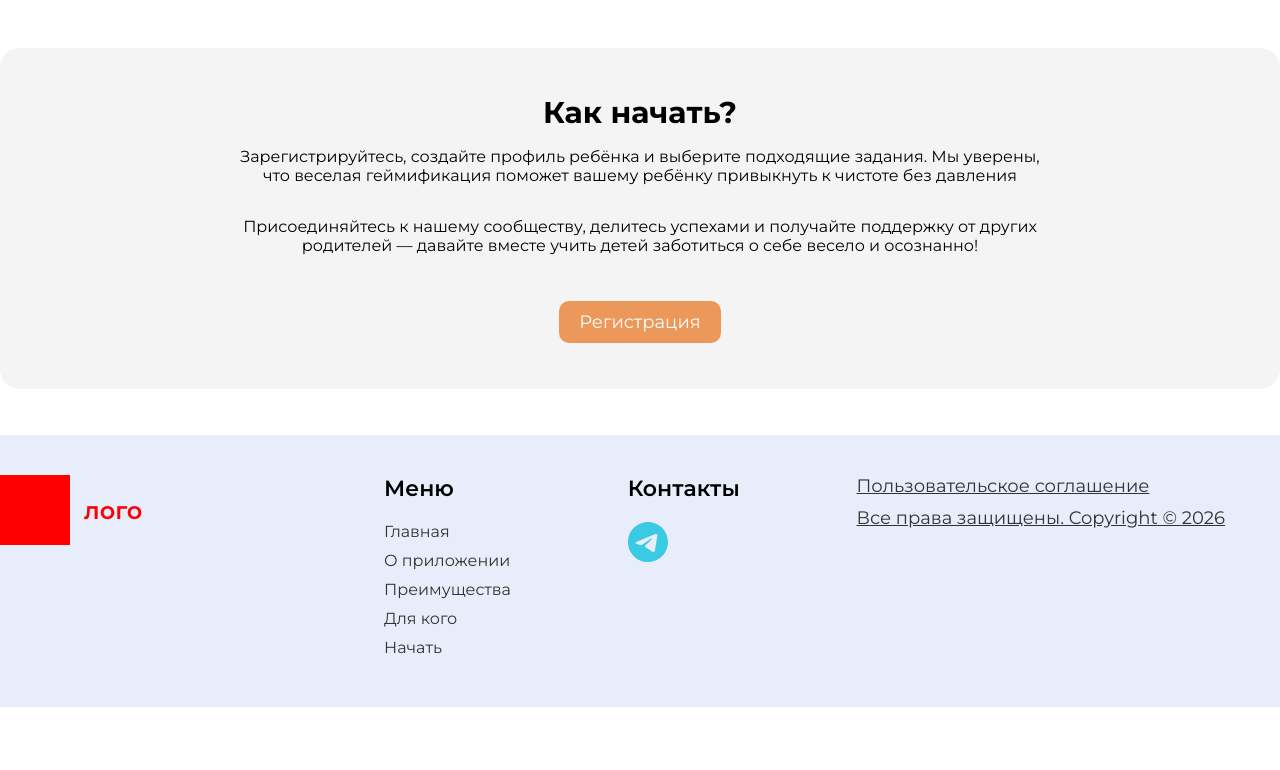
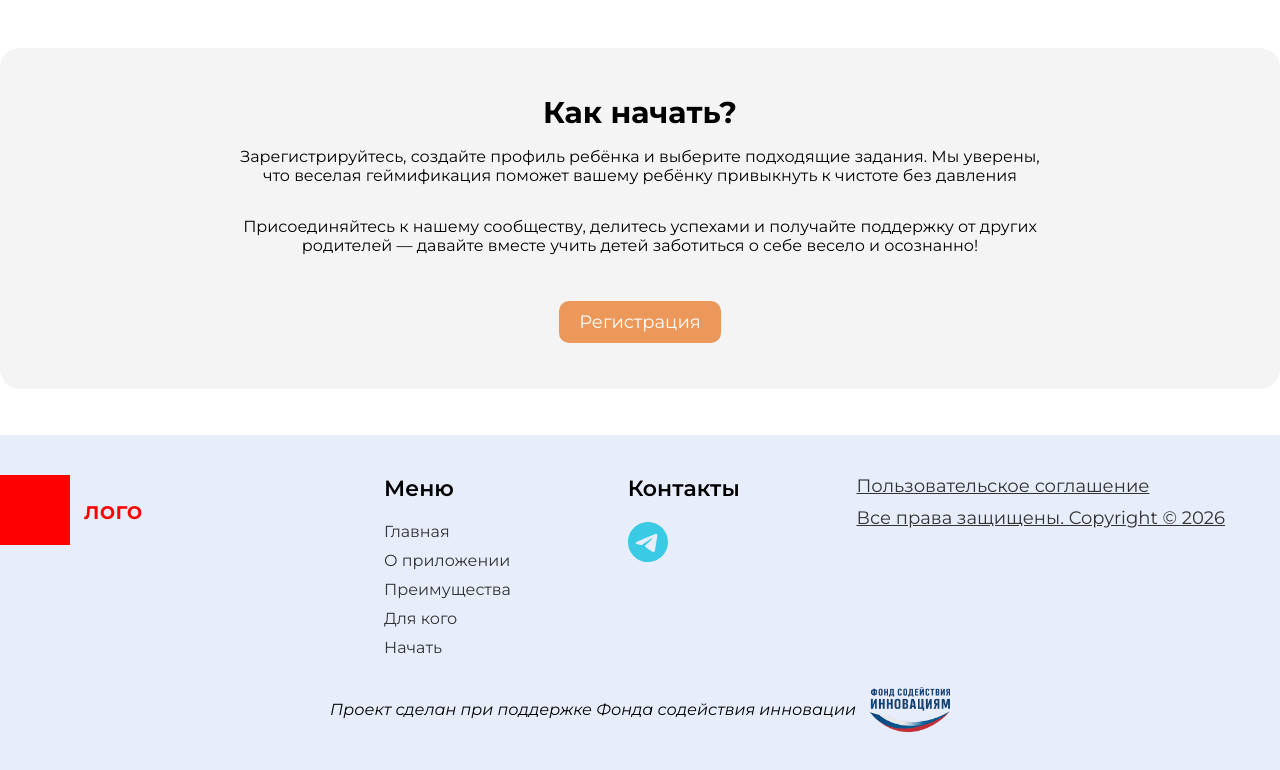
Before and after one commit to qqwerrtyz/chistulya_frontend, a Next.js app: page / in a window 1280 px wide. Shown: the part 2109-2879 px from the top of the page. Before the commit the page ends 2816 px from the top, so only its background shows below. Built offline with nearby package versions, Linux system fonts and the light colour scheme.

Commit message:
допилил лендинг

```diff
--- a/src/components/landing/footerLanding/FooterLanding.jsx
+++ b/src/components/landing/footerLanding/FooterLanding.jsx
@@ -37,9 +37,9 @@ export default function FooterLanding() {
                     <div className={`${styles.footerItem} ${styles.footerItem2}`}>
                         <span className={styles.footerItemTitle}>Контакты</span>
                         <div className={styles.footerSubitems}>
-                            <Link href={"#"} className={styles.footerSubitemImgWrapper}>
+                            <a href={"https://t.me/Qqwerrtyz"} className={styles.footerSubitemImgWrapper}>
                                 <Image width={100} height={100} src={icons.telegram} className={styles.footerSubitemImg}/>
-                            </Link>
+                            </a>
 
                         </div>
                     </div>
@@ -53,6 +53,12 @@ export default function FooterLanding() {
                 </div>
 
 
+                <div className={styles.col3}>
+                    <div className={styles.fasie}>
+                        <p className={styles.fasieText}>Проект сделан при поддержке Фонда содействия инновации</p>
+                        <Image width={100} height={100} className={styles.fasieImg} src={"/imgs/landing/fasie.png"}/>
+                    </div>
+                </div>
 
             </div>
         </footer>
--- a/src/components/landing/footerLanding/FooterLanding.module.css
+++ b/src/components/landing/footerLanding/FooterLanding.module.css
@@ -29,6 +29,7 @@
 .footer {
     display: flex;
     justify-content: space-between;
+    flex-wrap: wrap;
 
     width: 1400px;
 }
@@ -104,6 +105,32 @@
     transform: scale(1.04);
 }
 
+.col3 {
+    width: 100%;
+
+    display: flex;
+    justify-content: center;
+
+    margin-top: 20px;
+}
+
+.fasieImg {
+    width: 80px;
+    height: auto;
+
+    margin-left: 14px;
+}
+
+.fasieText {
+    font-style: italic;
+    margin: 0;
+}
+
+.fasie {
+    display: flex;
+    align-items: center;
+}
+
 @media screen and (max-width: 1024px) {
     .footer {
         padding: 0 30px;
@@ -119,7 +146,7 @@
     }
 
     .footerItemTitle {
-        font-size: 18px;
+        font-size: 16px;
         padding-bottom: 16px;
     }
 
@@ -132,12 +159,38 @@
     }
 
     .footerDocument {
-        font-size: 16px;
+        font-size: 14px;
     }
+
+    .footerItem1 {
+        width: 25%;
+    }
+
+    .footerItem2 {
+        width: 25%;
+    }
+
+    .footerItem3 {
+        width: 48%;
+    }
+
+    .footerSubitem {
+        font-size: 14px;
+    }
+
+    .fasieText {
+        font-size: 12px;
+    }
+
+    .fasieImg {
+        width: 60px;
+    }
+
 }
 @media screen and (max-width: 576px) {
     .footer {
         flex-direction: column;
+        padding: 0;
     }
 
     .footerItem1 {
@@ -203,4 +256,16 @@
 
         margin-bottom: 6px;
     }
+
+    .col3 {
+        margin-bottom: 40px;
+    }
+
+    .fasieText {
+        font-size: 12px;
+    }
+
+    .fasieImg {
+        width: 60px;
+    }
 }
--- a/src/components/landing/header/HeaderLanding.jsx
+++ b/src/components/landing/header/HeaderLanding.jsx
@@ -3,7 +3,7 @@ import Link from "next/link";
 import styles from "./header.module.css"
 import Image from "next/image";
 import icons from "@/icons/icons";
-import { useState } from "react";
+import { useEffect, useState } from "react";
 export default function HeaderLanding() {
     const menuItems = [
         {
@@ -34,7 +34,17 @@ export default function HeaderLanding() {
 
     const [isSidebar, setIsSidebar] = useState (false);
 
+    useEffect(() => {
+        if (isSidebar) {
+            document.body.style.overflow = "hidden";
+        } else {
+            document.body.style.overflow = "";
+        }
 
+        return () => {
+            document.body.style.overflow = "";
+        };
+    }, [isSidebar]);
 
 
     return (
--- a/src/components/landing/header/header.module.css
+++ b/src/components/landing/header/header.module.css
@@ -172,7 +172,7 @@
         height: 100vh;
         width: 100%;
 
-        position: absolute;
+        position: fixed;
         top: 0;
         left: 0;
 
--- a/src/components/landing/main/Main.module.css
+++ b/src/components/landing/main/Main.module.css
@@ -226,7 +226,7 @@
         margin: 35px 0 15px 0;
 
         font-size: 18px;
-        line-height: 28px;
+        line-height: 36px;
     }
 
     .mainTitleBlueBg {
--- a/src/components/landing/upButton/UpButton.module.css
+++ b/src/components/landing/upButton/UpButton.module.css
@@ -46,6 +46,10 @@
 }
 
 @media screen and (max-width: 1024px) {
+  .upImg {
+    width: 36px;
+  }
+
 
 }
 
```
Also changed, not shown: public/imgs/landing/fasie.png (added).
